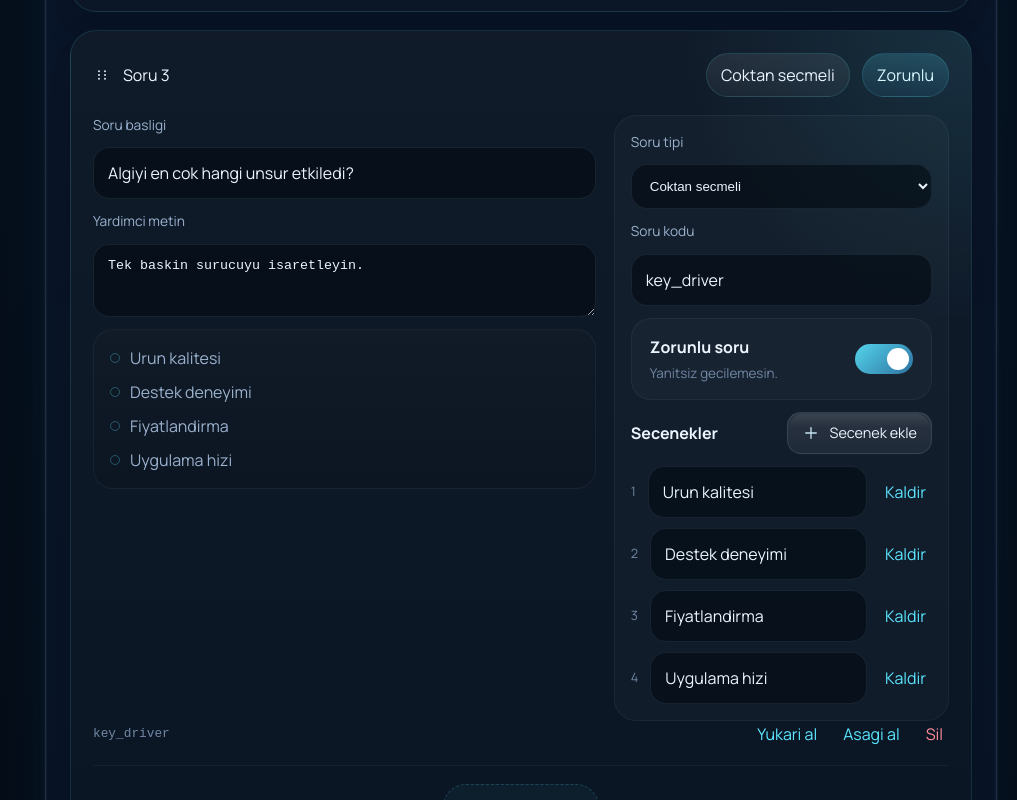
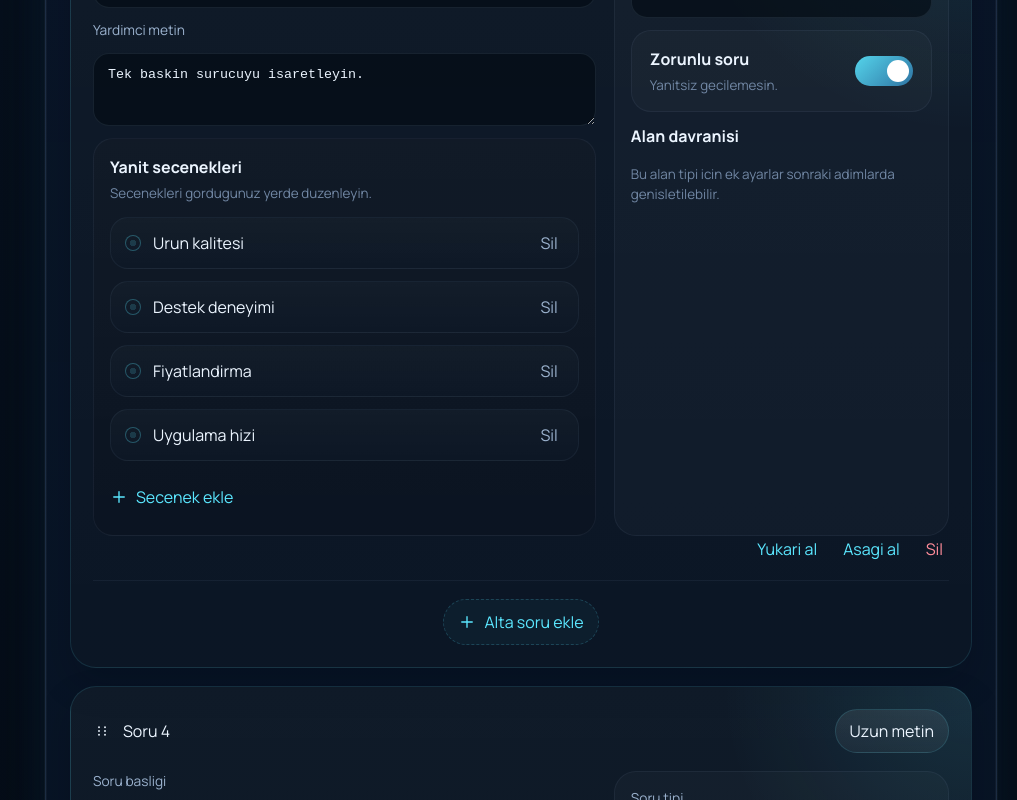
Before and after one commit to cerenunlu/SurveyAI, a Next.js app in the folder frontend/: page /surveys/brand-health-q1 in a window 1280 px wide. Shown: the part 2160-2960 px from the top of the page, without its empty margins (263-1280 px from the left). Built offline with nearby package versions, Linux system fonts and the light colour scheme.

Commit message:
Refine inline choice option editing in survey builder

```diff
--- a/frontend/app/globals.css
+++ b/frontend/app/globals.css
@@ -1943,3 +1943,92 @@ img {
     align-items: flex-start;
   }
 }
+
+
+.question-card-footer {
+  justify-content: flex-end;
+}
+
+.choice-inline-editor {
+  display: flex;
+  flex-direction: column;
+  gap: 14px;
+}
+
+.choice-inline-header {
+  display: flex;
+  align-items: flex-start;
+  justify-content: space-between;
+  gap: 12px;
+}
+
+.choice-inline-header strong {
+  display: block;
+  margin-bottom: 4px;
+}
+
+.choice-inline-header p {
+  margin: 0;
+  color: var(--text-soft);
+  font-size: 0.84rem;
+}
+
+.choice-inline-list {
+  gap: 12px;
+}
+
+.choice-inline-row {
+  gap: 12px;
+  padding: 12px 14px;
+  border-radius: 18px;
+  border: 1px solid rgba(142, 168, 199, 0.08);
+  background:
+    linear-gradient(180deg, rgba(255, 255, 255, 0.04), rgba(255, 255, 255, 0.02)),
+    rgba(6, 18, 32, 0.54);
+}
+
+.choice-inline-row input {
+  padding: 0;
+  border: 0;
+  border-radius: 0;
+  background: transparent;
+  box-shadow: none;
+}
+
+.choice-inline-row input:focus {
+  box-shadow: none;
+}
+
+.choice-inline-remove {
+  color: var(--text-muted);
+}
+
+.choice-inline-add {
+  display: inline-flex;
+  align-items: center;
+  gap: 8px;
+  align-self: flex-start;
+  padding: 10px 0;
+  border: 0;
+  background: transparent;
+  color: var(--accent);
+}
+
+.choice-marker {
+  flex: 0 0 auto;
+}
+
+.choice-marker.is-radio {
+  width: 16px;
+  height: 16px;
+  border-width: 1.5px;
+  background: radial-gradient(circle at center, rgba(91, 231, 255, 0.16) 0, rgba(91, 231, 255, 0.16) 32%, transparent 35%);
+}
+
+.choice-marker.is-checkbox {
+  width: 16px;
+  height: 16px;
+  border-radius: 5px;
+  border-width: 1.5px;
+  background: linear-gradient(180deg, rgba(91, 231, 255, 0.1), rgba(63, 179, 255, 0.04));
+}
--- a/frontend/components/surveys/ChoiceOptionsEditor.tsx
+++ b/frontend/components/surveys/ChoiceOptionsEditor.tsx
@@ -1,55 +1,63 @@
 "use client";
 
 import { PlusIcon } from "@/components/ui/Icons";
-import type { SurveyQuestionOption } from "@/lib/types";
+import type { SurveyQuestionOption, SurveyQuestionType } from "@/lib/types";
 
 type ChoiceOptionsEditorProps = {
+  type: SurveyQuestionType;
   options: SurveyQuestionOption[];
   onChange: (options: SurveyQuestionOption[]) => void;
 };
 
-export function ChoiceOptionsEditor({ options, onChange }: ChoiceOptionsEditorProps) {
+export function ChoiceOptionsEditor({ type, options, onChange }: ChoiceOptionsEditorProps) {
+  const markerClassName = ["choice-marker", type === "multi_choice" ? "is-checkbox" : "is-radio"].join(" ");
+
   return (
-    <div className="builder-field-group">
-      <div className="builder-inline-header">
-        <strong>Secenekler</strong>
-        <button
-          type="button"
-          className="button-secondary compact-button"
-          onClick={() =>
-            onChange([
-              ...options,
-              { id: `option-${options.length + 1}-${Date.now()}`, label: `Secenek ${options.length + 1}` },
-            ])
-          }
-        >
-          <PlusIcon className="nav-icon" />
-          Secenek ekle
-        </button>
+    <div className="choice-inline-editor">
+      <div className="choice-inline-header">
+        <div>
+          <strong>Yanit secenekleri</strong>
+          <p>Secenekleri gordugunuz yerde duzenleyin.</p>
+        </div>
       </div>
 
-      <div className="builder-options-list">
+      <div className="builder-options-list choice-inline-list">
         {options.map((option, index) => (
-          <div className="builder-option-row" key={option.id}>
-            <span className="builder-option-index">{index + 1}</span>
+          <div className="builder-option-row choice-inline-row" key={option.id}>
+            <span className={markerClassName} aria-hidden="true" />
             <input
               value={option.label}
               onChange={(event) =>
                 onChange(options.map((item) => (item.id === option.id ? { ...item, label: event.target.value } : item)))
               }
-              placeholder="Secenek metni"
+              placeholder={`Secenek ${index + 1}`}
+              aria-label={`Secenek ${index + 1}`}
             />
             <button
               type="button"
-              className="builder-ghost-button"
+              className="builder-ghost-button choice-inline-remove"
               onClick={() => onChange(options.filter((item) => item.id !== option.id))}
               disabled={options.length <= 1}
             >
-              Kaldir
+              Sil
             </button>
           </div>
         ))}
       </div>
+
+      <button
+        type="button"
+        className="choice-inline-add"
+        onClick={() =>
+          onChange([
+            ...options,
+            { id: `option-${options.length + 1}-${Date.now()}`, label: `Secenek ${options.length + 1}` },
+          ])
+        }
+      >
+        <PlusIcon className="nav-icon" />
+        Secenek ekle
+      </button>
     </div>
   );
 }
--- a/frontend/components/surveys/QuestionCard.tsx
+++ b/frontend/components/surveys/QuestionCard.tsx
@@ -66,16 +66,11 @@ export function QuestionCard({
             />
           </div>
 
-          <div className="question-preview-surface">{renderQuestionPreview(question)}</div>
+          <div className="question-preview-surface">{renderQuestionPreview(question, onUpdate)}</div>
         </div>
 
         <div className="question-side-column">
           <QuestionTypeSelector value={question.type} onChange={(type) => onUpdate(buildNextQuestion(question, type))} />
-
-          <label className="builder-field">
-            <span>Soru kodu</span>
-            <input value={question.code} onChange={(event) => onUpdate({ ...question, code: slugify(event.target.value) })} />
-          </label>
 
           <label className="builder-toggle-row">
             <div>
@@ -92,12 +87,11 @@ export function QuestionCard({
             </button>
           </label>
 
-          <TypeSpecificSettings question={question} onUpdate={onUpdate} />
+          <TypeSpecificSettings question={question} />
         </div>
       </div>
 
       <div className="question-card-footer">
-        <code>{question.code}</code>
         <div className="question-order-actions">
           <button type="button" className="builder-ghost-button" onClick={onMoveUp} disabled={isFirst}>
             Yukari al
@@ -137,17 +131,7 @@ function buildNextQuestion(question: SurveyBuilderQuestion, type: SurveyQuestion
   };
 }
 
-function TypeSpecificSettings({
-  question,
-  onUpdate,
-}: {
-  question: SurveyBuilderQuestion;
-  onUpdate: (question: SurveyBuilderQuestion) => void;
-}) {
-  if (isChoiceQuestion(question.type)) {
-    return <ChoiceOptionsEditor options={question.options ?? []} onChange={(options) => onUpdate({ ...question, options })} />;
-  }
-
+function TypeSpecificSettings({ question }: { question: SurveyBuilderQuestion }) {
   if (isRatingQuestion(question.type)) {
     return <RatingSettings type={question.type} />;
   }
@@ -216,14 +200,10 @@ function getInputHelp(type: SurveyQuestionType) {
   }
 }
 
-function slugify(value: string) {
-  return value
-    .toLowerCase()
-    .replace(/[^a-z0-9]+/g, "_")
-    .replace(/^_+|_+$/g, "");
-}
-
-function renderQuestionPreview(question: SurveyBuilderQuestion) {
+function renderQuestionPreview(
+  question: SurveyBuilderQuestion,
+  onUpdate: (question: SurveyBuilderQuestion) => void,
+) {
   if (question.type === "yes_no") {
     return (
       <div className="choice-pill-row">
@@ -235,14 +215,11 @@ function renderQuestionPreview(question: SurveyBuilderQuestion) {
 
   if (isChoiceQuestion(question.type)) {
     return (
-      <div className="choice-list-preview">
-        {(question.options ?? []).map((option) => (
-          <div key={option.id} className="choice-list-item">
-            <span className="choice-marker" />
-            <span>{option.label}</span>
-          </div>
-        ))}
-      </div>
+      <ChoiceOptionsEditor
+        type={question.type}
+        options={question.options ?? []}
+        onChange={(options) => onUpdate({ ...question, options })}
+      />
     );
   }
 
```
Also changed, not shown: frontend/components/surveys/QuestionSettingsPanel.tsx (+4 -41 lines).
